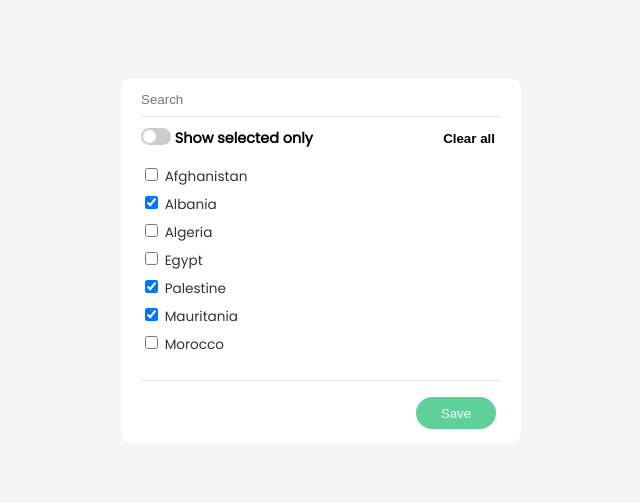
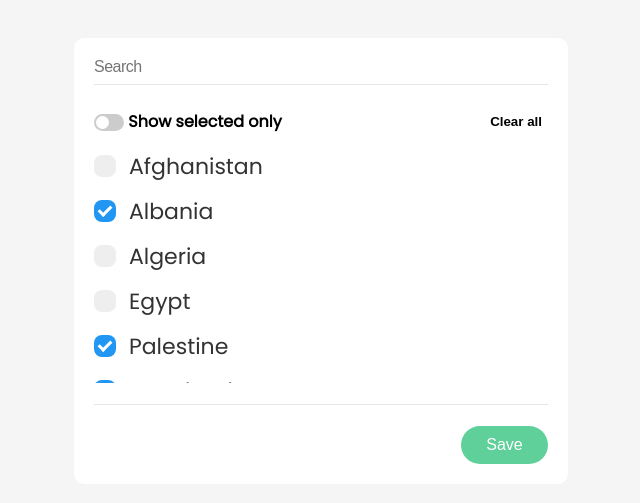
Before and after one commit to OlegatorJS/TEST_SELECT, a plain HTML site: page index.html in a window 1280 px wide. Shown: the part 139-642 px from the top of the page, without its empty margins (319-959 px from the left). Drawn offline with Linux system fonts and the light colour scheme.

Commit message:
pixel perfect improves

```diff
--- a/index.html
+++ b/index.html
@@ -25,7 +25,7 @@
             </div>
             <button class="clear-btn" onclick="clearAll()">Clear all</button>
         </div>
-        <div id="container" class="container"></div>
+        <div id="container" class="wrapper"></div>
         <br>
         <div class="sep"></div>
         <div class="save"><button class="save-btn">Save</button></div>
--- a/main.css
+++ b/main.css
@@ -15,7 +15,8 @@ input[type=checkbox]{
     cursor: pointer;
 }
 #root{
-    width: 400px;
+    width: 494px;
+    height: 446px;
     max-width: 90vw;
 
     display: flex;
@@ -30,46 +31,52 @@ input[type=checkbox]{
     width: calc(100% - 40px);
 }
 .search-bar{
-    height: 40px;
     border-style: none;
-
+    font-size: 16px;
+    color: #343434;
+    line-height: 19px;
+    letter-spacing: -0.5px;
+    font-weight: 475;
     outline: none;
+    padding: 19px 2px 12px 2px;
+    margin-left: 24px;
+    margin-right: 24px;
 }
 .filters{
     display: flex;
     flex-direction: row;
     justify-content: space-between;
 
-    margin-top: 10px;
+    margin-top: 23px;
 
-    font-weight: 600;
-    font-size: 0.9rem;
+    font-weight: 700;
+    font-size: 16px;
 }
 .clear-btn{
     border: none;
     background-color: transparent;
 
     cursor: pointer;
-    font-weight: 600;
+    font-weight: 700;
 }
-.container{
-    height: 200px;
+.wrapper{
+    height: 240px;
     margin-top: 10px;
     overflow-y: scroll;
 
     font-size: 0.85rem;
     color: #333333;
 }
-.container::-webkit-scrollbar{
+.wrapper::-webkit-scrollbar{
     background-color: transparent;
     width: 7px;
 }
-.container::-webkit-scrollbar-thumb{
+.wrapper::-webkit-scrollbar-thumb{
     border-radius: 4px;
     background-color: #979797;
 }
 
-.container > *{
+.wrapper > *{
     margin-top: 6px;
 }
 
@@ -87,16 +94,21 @@ input[type=checkbox]{
     justify-content: flex-end;
 }
 .save-btn{
-    width: 80px;
-    height: 32px;
-    margin: 15px 5px;
+    width: 87px;
+    height: 38px;
+    margin: 20px 0;
     border-style: none;
-    border-radius: 16px;
-
+    border-radius: 50px;
+    font-size: 16px;
     background-color: #60d09b;
     color: #ffffff;
 
     cursor: pointer;
+}
+
+.name{
+    font-size: 16px;
+    line-height: 16px;
 }
 
 
@@ -112,6 +124,7 @@ input[type=checkbox]{
 .switch {
   position: relative;
   display: inline-block;
+  vertical-align: middle;
   width: 30px;
   height: 17px;
 }
@@ -161,3 +174,71 @@ input:checked + .slider:before {
   -ms-transform: translateX(13px);
   transform: translateX(13px);
 }
+
+.container {
+    display: block;
+    position: relative;
+    padding-left: 35px;
+    margin-bottom: 12px;
+    cursor: pointer;
+    font-size: 22px;
+    -webkit-user-select: none;
+    -moz-user-select: none;
+    -ms-user-select: none;
+    user-select: none;
+}
+
+/* Hide the browser's default checkbox */
+.container input {
+    position: absolute;
+    opacity: 0;
+    cursor: pointer;
+    height: 0;
+    width: 0;
+}
+
+/* Create a custom checkbox */
+.checkmark {
+    position: absolute;
+    top: 5px;
+    left: 0;
+    height: 22px;
+    width: 22px;
+    border-radius: 8px;
+    background-color: #eee;
+}
+
+/* On mouse-over, add a grey background color */
+.container:hover input ~ .checkmark {
+    background-color: #ccc;
+}
+
+/* When the checkbox is checked, add a blue background */
+.container input:checked ~ .checkmark {
+    background-color: #2196F3;
+}
+
+/* Create the checkmark/indicator (hidden when not checked) */
+.checkmark:after {
+    content: "";
+    position: absolute;
+    display: none;
+}
+
+/* Show the checkmark when checked */
+.container input:checked ~ .checkmark:after {
+    display: block;
+}
+
+/* Style the checkmark/indicator */
+.container .checkmark:after {
+    left: 7px;
+    top: 3px;
+    width: 5px;
+    height: 10px;
+    border: solid white;
+    border-width: 0 3px 3px 0;
+    -webkit-transform: rotate(45deg);
+    -ms-transform: rotate(45deg);
+    transform: rotate(45deg);
+}
--- a/main.js
+++ b/main.js
@@ -40,10 +40,10 @@ function refreshView(arr) {
 
     arr.forEach(e => {
         container.innerHTML +=
-        `<div class="row">
+        `<label class="container">${e.name}
             <input class="selection-state" type="checkbox" ${e.state?"checked":""} onchange="handleSelect(this, ${e.id})">
-            <a class="name">${e.name}</a>
-        </div>`
+            <span class="checkmark"></span>
+        </label>`
     });
 }
 
```
